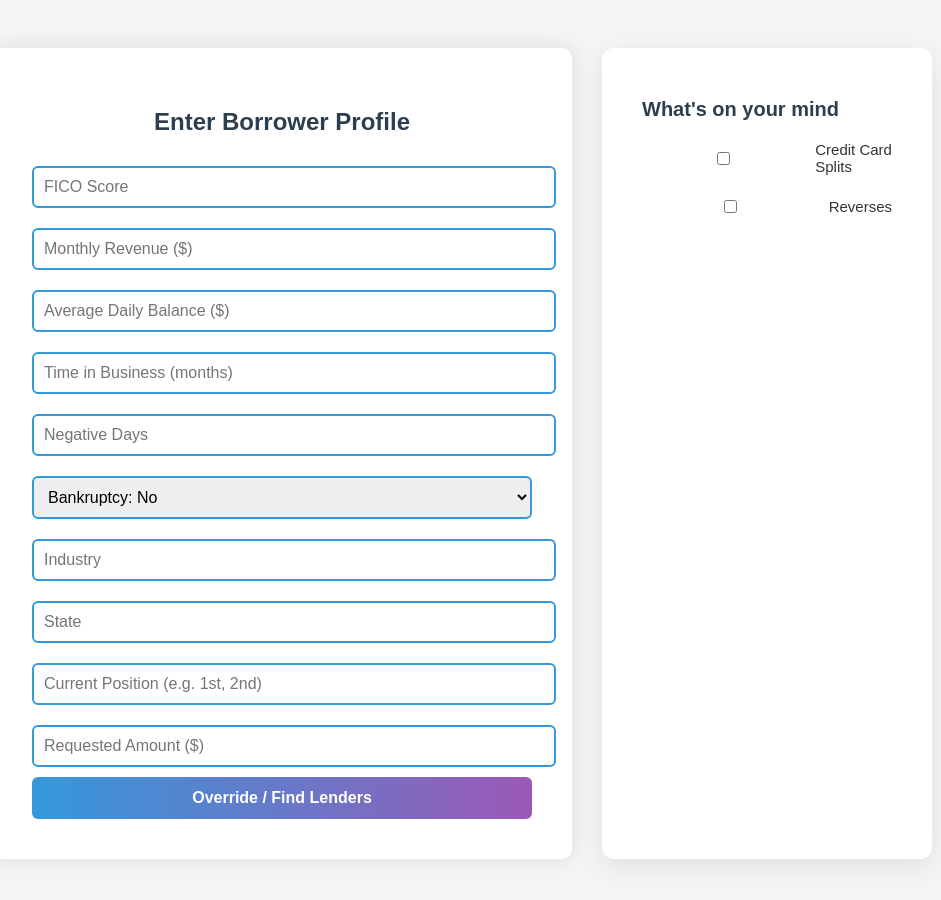
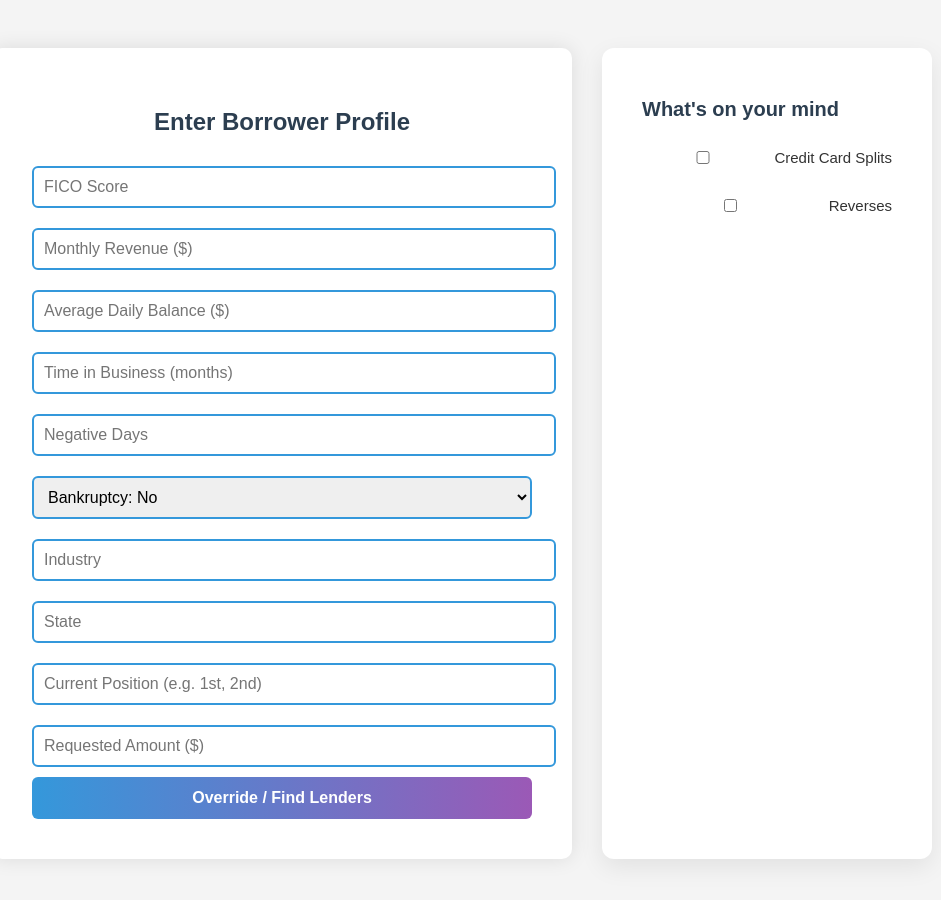
Before and after one commit to Maheedhar-rao/microservice-2, a website: page index.html in a window 1280 px wide. Shown: the whole page, without its empty margins (178-1119 px from the left). Drawn offline with Linux system fonts and the light colour scheme.

Commit message:
Update index.html

```diff
--- a/index.html
+++ b/index.html
@@ -51,14 +51,16 @@
     }
 
    .checkbox-group {
-      display: flex;
+     display: inline-flex;
      align-items: center;
      gap: 10px;
      font-size: 15px;
      font-weight: 500;
      color: #333;
      margin-bottom: 15px;
+     white-space: nowrap;
     }
+
 
     h2 {
       text-align: center;
```
Lines whose indentation alone changed are shown as unchanged.
